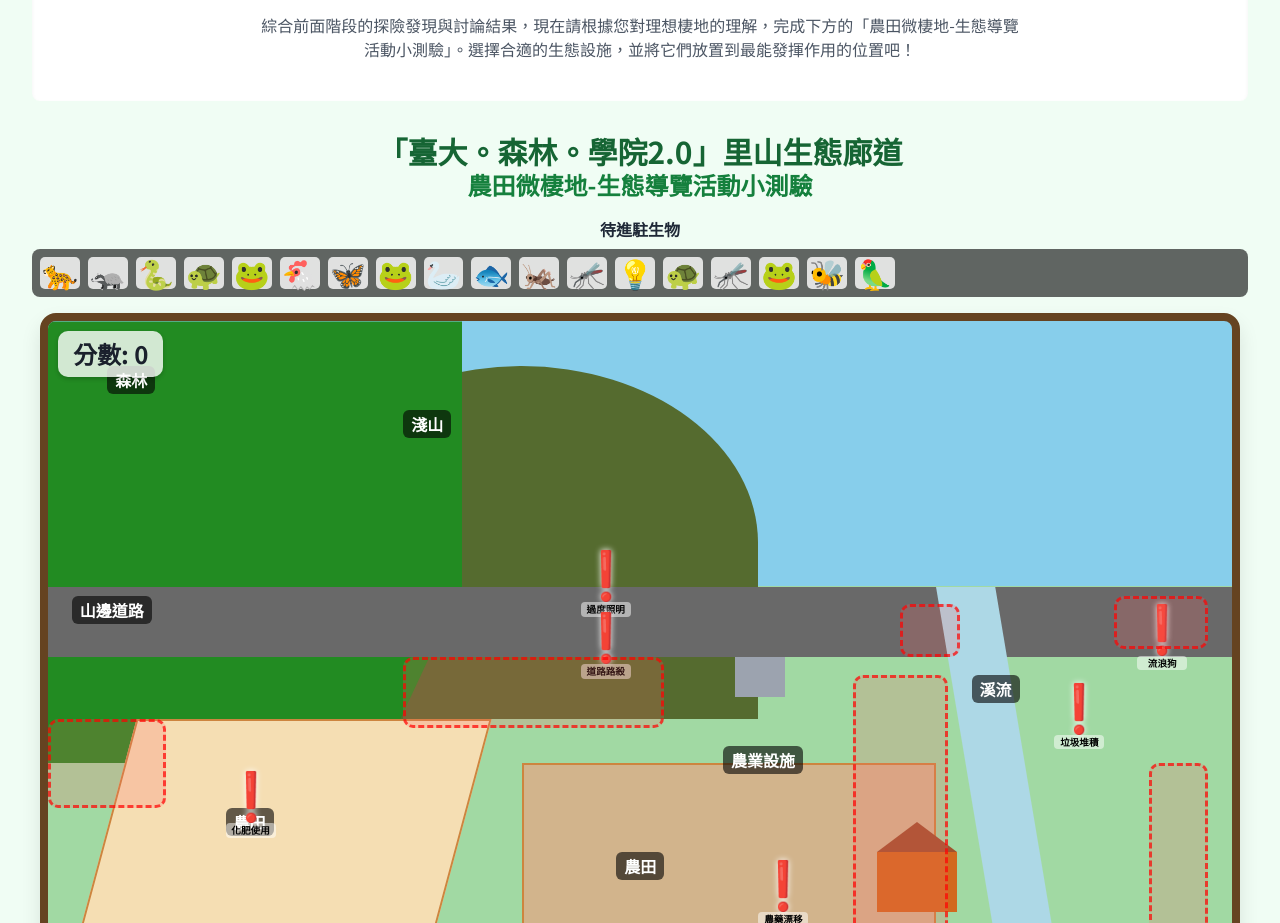
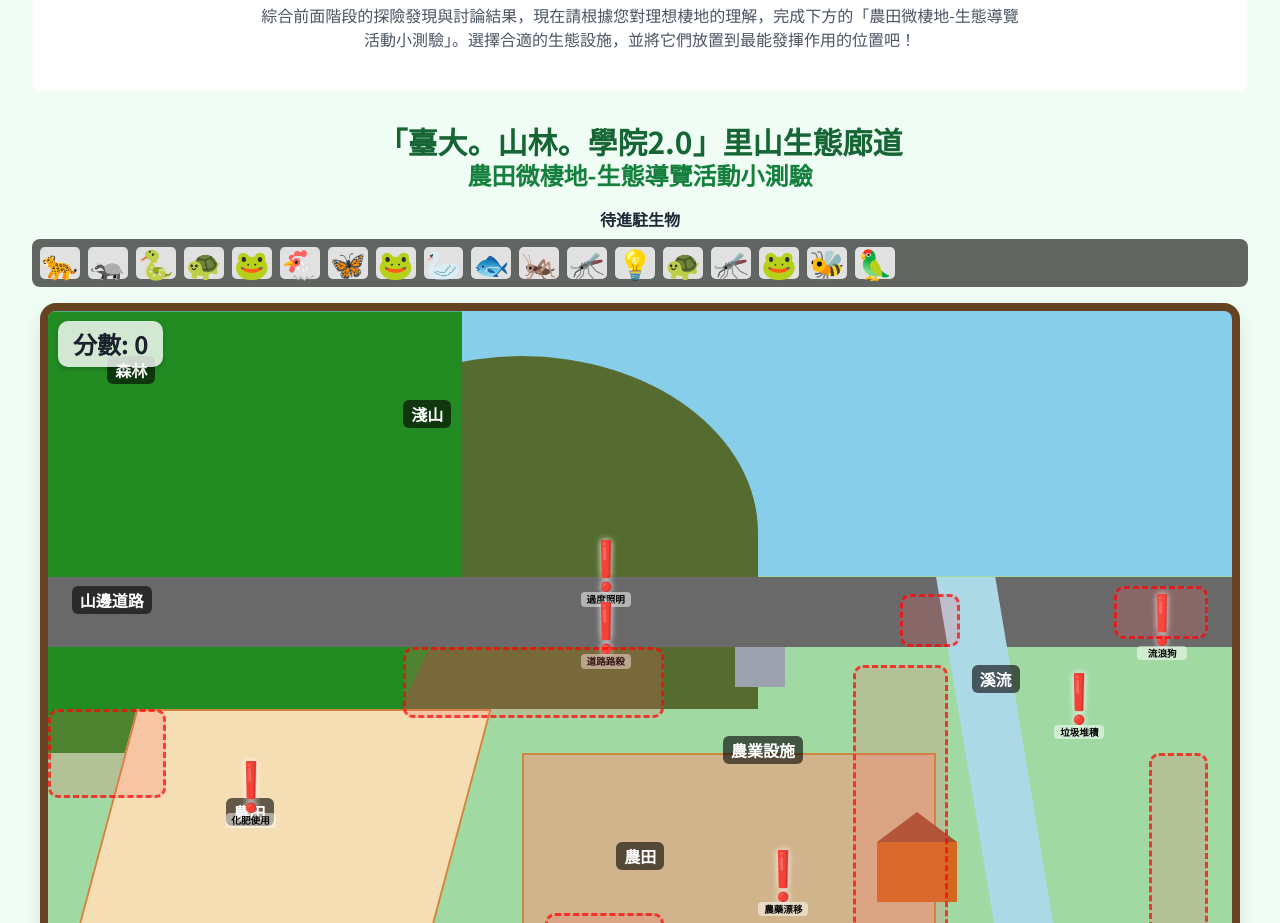
Before and after one commit to farmcmd/testgame, a plain HTML site: page index.html in a window 1280 px wide. Shown: the part 2266-3189 px from the top of the page. Drawn offline with nearby package versions, Linux system fonts and the light colour scheme.

Commit message:
Update index.html

```diff
--- a/index.html
+++ b/index.html
@@ -1,9 +1,7 @@
-<!DOCTYPE html>
-<html lang="zh-Hant">
 <head>
     <meta charset="UTF-8">
     <meta name="viewport" content="width=device-width, initial-scale=1.0">
-    <title>「臺大。森林。學院2.0」里山生態廊道 農田微棲地-生態導覽活動小測驗</title>
+    <title>「臺大。山林。學院2.0」里山生態廊道 農田微棲地-生態導覽活動小測驗</title>
     <script src="https://cdn.tailwindcss.com"></script>
     <style>
         @import url('https://fonts.googleapis.com/css2?family=Noto+Sans+TC:wght@400;700&display=swap');
@@ -432,7 +430,7 @@
 
         <!-- --- ECOLOGY GAME SECTIONS --- -->
         <header class="text-center mb-4">
-            <h1 class="text-2xl md:text-3xl font-bold text-green-800">「臺大。森林。學院2.0」里山生態廊道</h1>
+            <h1 class="text-2xl md:text-3xl font-bold text-green-800">「臺大。山林。學院2.0」里山生態廊道</h1>
             <h2 class="text-xl md:text-2xl font-semibold text-green-700">農田微棲地-生態導覽活動小測驗</h2>
         </header>
 
```
